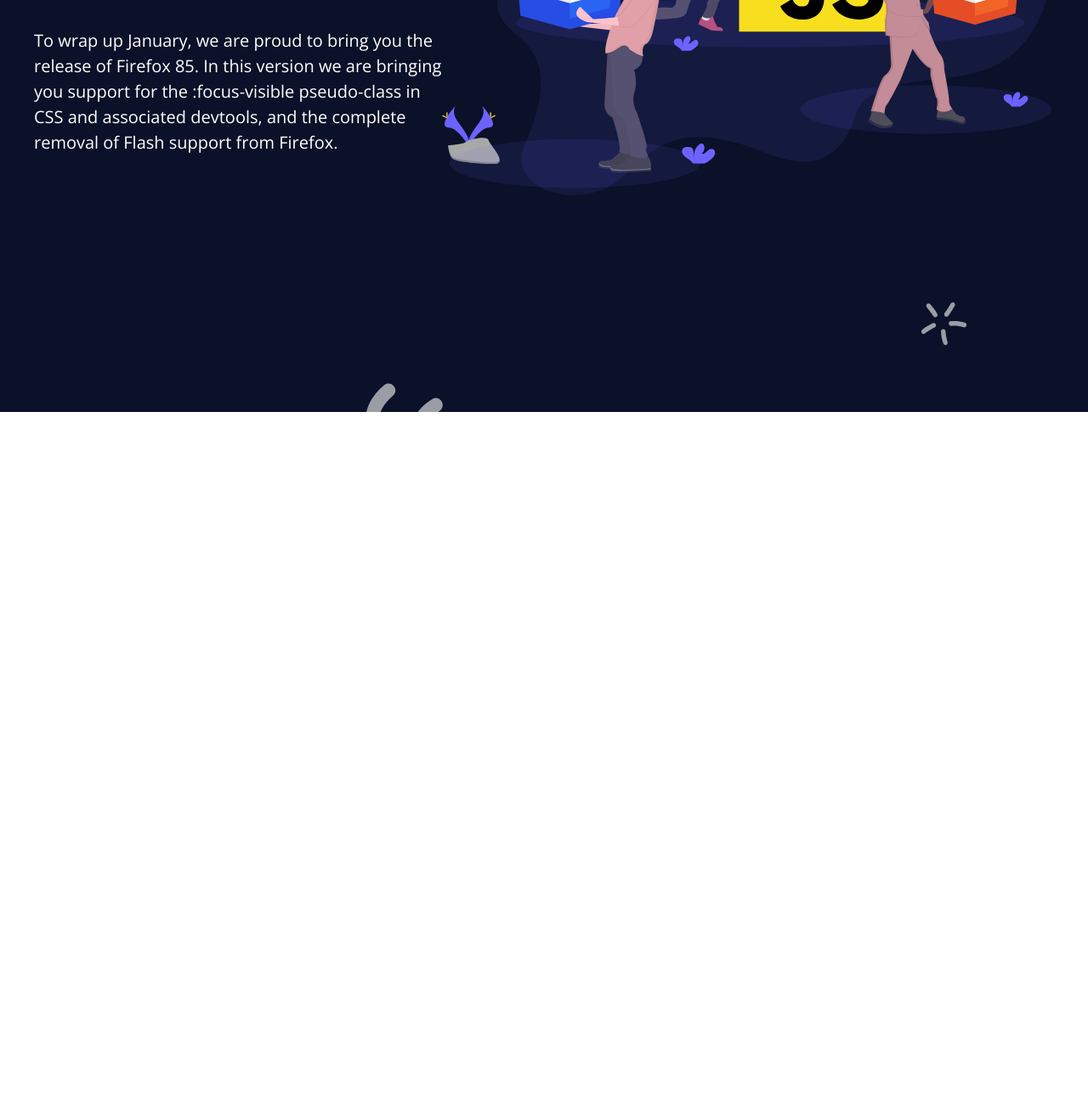
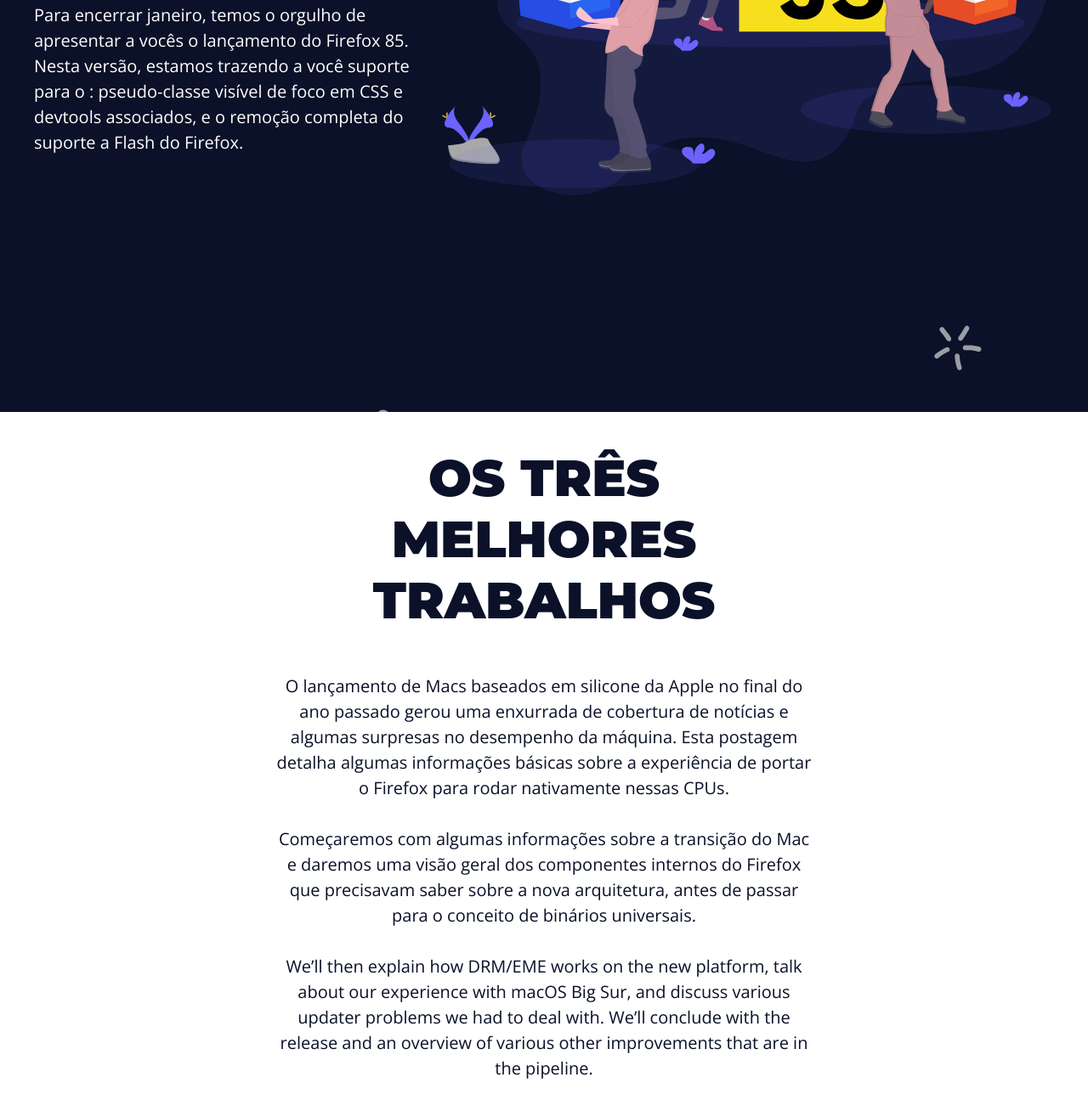
Before and after one commit to Mic-SA/Landing-page, a plain HTML site: page index.html in a window 1280 px wide. Shown: the part 440-1748 px from the top of the page at 85% size. Before the commit the page ends 1725 px from the top, so only its background shows below. Drawn offline with nearby package versions, Linux system fonts and the light colour scheme.

Commit message:
top3-jobs

```diff
--- a/assest/css/classes.css
+++ b/assest/css/classes.css
@@ -6,7 +6,8 @@
 }
 
 .white-bg{
-    background: var(--white-color)
+    background: var(--white-color);
+    color: var(--primary-color);
 }
 
 .main-content{
--- a/assest/css/elements.css
+++ b/assest/css/elements.css
@@ -1,59 +1,67 @@
-
-*{
+* {
   margin: 0;
   padding: 0;
 }
 
-html{
+html {
   font-size: 62.5%;
+  scroll-behavior: smooth;
 }
 
 /*font-family: 'Montserrat', sans-serif;
 font-family: 'Open Sans', sans-serif;
  google fontes*/
 
-
-body{
-    font-family:'Open Sans', sans-serif;
+body {
+  font-family: "Open Sans", sans-serif;
   font-size: 2rem;
   color: var(--primary-color);
   /*para ativar o Root vc coloca "var(--sua variante)*/
   line-height: 1.5;
 }
 
-h1, h2, h3, h4, h5, h6{
-    font-family:'Montserrat', sans-serif;
+h1,
+h2,
+h3,
+h4,
+h5,
+h6 {
+  font-family: "Montserrat", sans-serif;
 }
 
-h1{
+h1 {
   font-size: 6rem;
   text-transform: uppercase;
 }
 
-h2{
+h2 {
   font-size: 5.5rem;
+  font-size: 6rem;
+  margin-bottom: 5rem;
+  text-transform: uppercase;
+  line-height: 1.2;
 }
 
-
-h3{
+h3 {
   font-size: 5rem;
 }
 
-
-h4{
+h4 {
   font-size: 4.5rem;
 }
 
-
-h5{
+h5 {
   font-size: 4rem;
 }
 
-
-h6{
+h6 {
   font-size: 3.5rem;
 }
 
 a {
-    text-decoration:none;
+  text-decoration: none;
 }
+
+p {
+    margin-bottom: 3rem;
+}
--- a/assest/css/menu.css
+++ b/assest/css/menu.css
@@ -18,7 +18,7 @@
 
  .menu h1{
      font-size: 2.3rem;
-     color: var(--primary-color)
+     color: var(--primary-color);
  }
 
  .menu h1 a{
--- a/assest/css/style.css
+++ b/assest/css/style.css
@@ -13,15 +13,17 @@
     justify-content: center;
 }
 
-.intro-text-content h2{
-    font-size: 6rem;
-    margin-bottom: 5rem;
-    text-transform: uppercase;
-    line-height: 1.2;
-}
-
 .intro-img img{
     /*ajustamdo o img na tela*/
     max-width: 100%;
     height: auto;
 }
+
+.top3-content{
+    max-width: 64rem;
+    display: flex;
+    flex-flow: column wrap;
+    justify-content: center;
+    height: 100vh;
+    text-align: center;
+}
--- a/index.html
+++ b/index.html
@@ -22,8 +22,8 @@
         <h1><a href="#">LOGO</a></h1>
         <nav>
           <ul>
-            <li><a href="#">intro</a></li>
-            <li><a href="#">top 3</a></li>
+            <li><a href="#intro">intro</a></li>
+            <li><a href="#top3">top 3</a></li>
             <li><a href="#">gallery</a></li>
             <li><a href="#">work</a></li>
             <li><a href="#">contact</a></li>
@@ -34,23 +34,52 @@
 
     <div class="menu-spacing"></div>
 
-    <section class="intro man-bg section">
+    <section id="intro" class="intro man-bg section">
       <div class="main-content intro-content">
         <div class="intro-text-content">
-          <h2>January Brings Us Firefox 85</h2>
+          <h2>
+            Janeiro<br />
+            traz o Firefox 85
+          </h2>
           <p>
-            To wrap up January, we are proud to bring you the release of Firefox
-            85. In this version we are bringing you support for the
-            :focus-visible pseudo-class in CSS and associated devtools, and the
-            complete removal of Flash support from Firefox.
+            Para encerrar janeiro, temos o orgulho de apresentar a vocês o
+            lançamento do Firefox 85. Nesta versão, estamos trazendo a você
+            suporte para o : pseudo-classe visível de foco em CSS e devtools
+            associados, e o remoção completa do suporte a Flash do Firefox.
           </p>
         </div>
         <div class="intro-img">
-            <img src="/assest/img/java.scrip.svg" alt="Homem branco segurando css, mulher segurando js, homem negro segurando HTML">
+          <img
+            src="/assest/img/java.scrip.svg"
+            alt="Homem branco segurando css, mulher segurando js, homem negro segurando HTML"
+          />
         </div>
       </div>
     </section>
 
-    <section class="white-bg section"></section>
+    <section id="top3" class="white-bg section">
+      <div class="main-content top3-content">
+        <h2>Os três melhores trabalhos</h2>
+        <p>
+          O lançamento de Macs baseados em silicone da Apple no final do ano
+          passado gerou uma enxurrada de cobertura de notícias e algumas
+          surpresas no desempenho da máquina. Esta postagem detalha algumas
+          informações básicas sobre a experiência de portar o Firefox para rodar
+          nativamente nessas CPUs.
+        </p>
+        <p>
+          Começaremos com algumas informações sobre a transição do Mac e daremos
+          uma visão geral dos componentes internos do Firefox que precisavam
+          saber sobre a nova arquitetura, antes de passar para o conceito de
+          binários universais.
+        </p>
+        <p>
+          We’ll then explain how DRM/EME works on the new platform, talk about
+          our experience with macOS Big Sur, and discuss various updater
+          problems we had to deal with. We’ll conclude with the release and an
+          overview of various other improvements that are in the pipeline.
+        </p>
+      </div>
+    </section>
   </body>
 </html>
```
Lines whose indentation alone changed are shown as unchanged.
